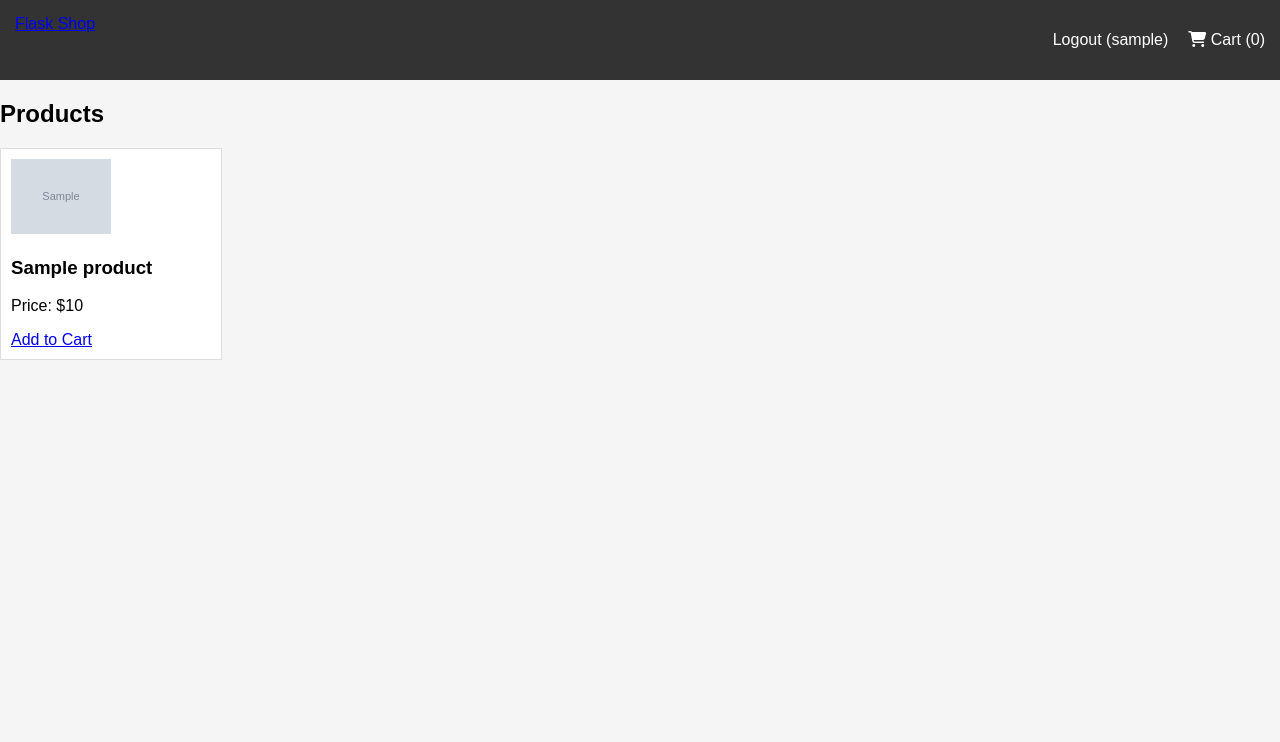
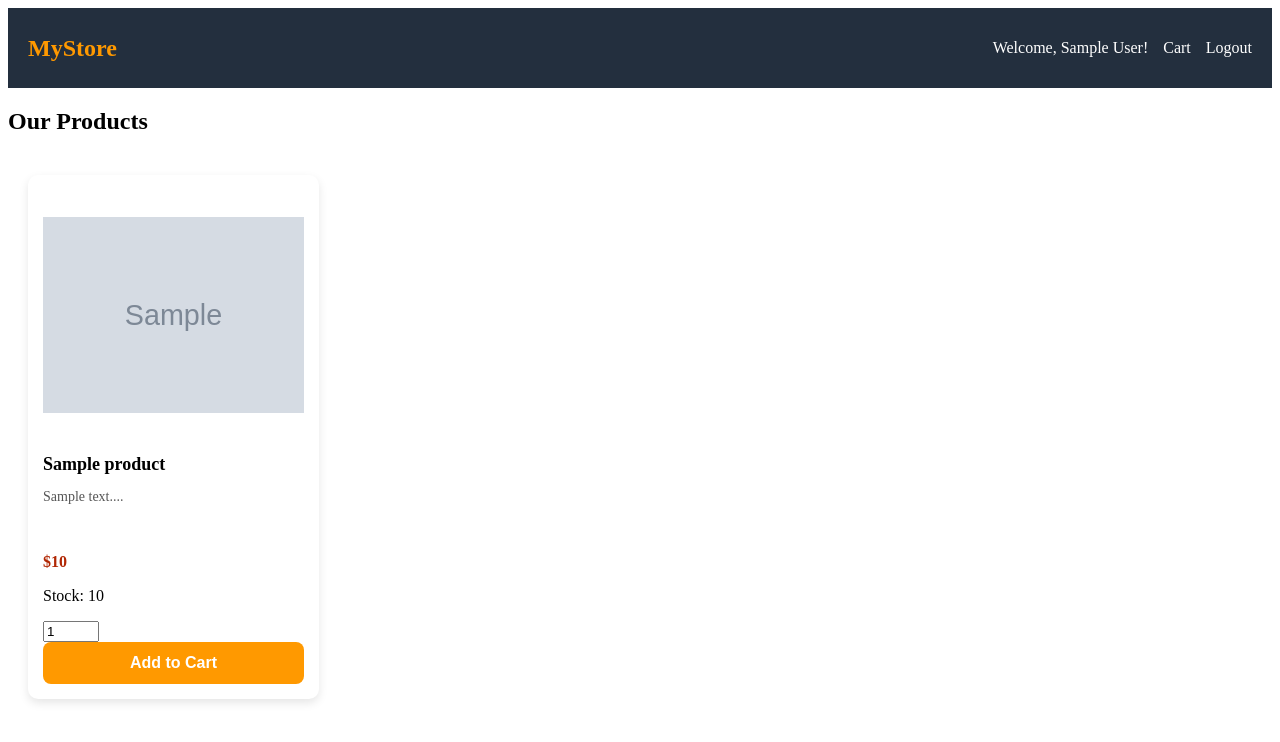
Before and after one commit to Al-Scripting/Database-Project-Amazone, a Flask app: template templates/index.html in a window 1280 px wide. Shown: the top 742 px of the page. Run offline with Flask 3, Linux system fonts and the light colour scheme; the visitor is signed in with stand-in values (Sample User, id 1); tables that the repository leaves empty or names only in its code hold one stand-in row (values such as "Sample post"); the template is opened without the code that fills it: most values are stand-ins (such as "Sample title", 1, 10 or a date in 2020); grey boxes marked "Sample" are stand-in pictures; some libraries are stand-ins or nearby versions.

Commit message:
Broken Cart Issue

```diff
--- a/app.py
+++ b/app.py
@@ -1,89 +1,97 @@
 import requests
+import random
 from flask import Flask, render_template, request, redirect, url_for, session
-from flask import Flask
 from flask_mysqldb import MySQL
-from static.scripts.forms import LoginForm, RegistrationForm  # Import your form classes
-from flask import render_template, redirect, url_for, session
+import MySQLdb.cursors
 from werkzeug.security import generate_password_hash, check_password_hash
-from flask import Flask
-from flask_mysqldb import MySQL
-from flask import Flask, render_template, request, redirect, url_for, session
+from flask import flash
+from flask import jsonify
 
 
 app = Flask(__name__)
 
-# ✅ Add this secret key to fix the error
-app.config['SECRET_KEY'] = '3322c2e1203a075eb7e8b668c1198b3e4876dd02ac8fb4cd4810fdace2d24a4a'  # Replace with a secure key
+# ✅ Secure secret key
+app.config['SECRET_KEY'] = '3322c2e1203a075eb7e8b668c1198b3e4876dd02ac8fb4cd4810fdace2d24a4a'
 
-
-
-# MySQL configuration for PythonAnywhere
+# ✅ MySQL Configuration
 app.config['MYSQL_HOST'] = 'Envy123.mysql.pythonanywhere-services.com'
 app.config['MYSQL_USER'] = 'Envy123'
-app.config['MYSQL_PASSWORD'] = 'Pa$$w0rd2025'  # Your MySQL password
-app.config['MYSQL_DB'] = 'Envy123$Amazone'  # Replace with your actual database name
+app.config['MYSQL_PASSWORD'] = 'Pa$$w0rd2025'
+app.config['MYSQL_DB'] = 'Envy123$Amazone'
 
 mysql = MySQL(app)
 
-
+# ------------------ USER AUTHENTICATION -------------------------------
 @app.route('/register', methods=['GET', 'POST'])
 def register():
     msg = ""
+
     if request.method == 'POST':
-        username = request.form['username']
-        email = request.form['email']
-        password = request.form['password']
+        name = request.form.get('name')
+        email = request.form.get('email')
+        address = request.form.get('address')
+        password = request.form.get('password')
 
-        hashed_pw = generate_password_hash(password)  # ✅ Ensure password is hashed
+        if not name or not email or not address or not password:
+            msg = "All fields are required!"
+            return render_template('register.html', msg=msg)  # 🔥 Make sure to return a response
+
+        hashed_pw = generate_password_hash(password)
 
         cur = mysql.connection.cursor()
-        cur.execute("SELECT id FROM users WHERE username=%s", (username,))
+        cur.execute("SELECT UserID FROM User WHERE Email=%s", (email,))
         existing_user = cur.fetchone()
 
         if existing_user:
             msg = "Account already exists!"
         else:
-            cur.execute("INSERT INTO users (username, email, password) VALUES (%s, %s, %s)",
-                        (username, email, hashed_pw))  # ✅ Store hashed password
+            cur.execute("INSERT INTO User (Name, Email, Address, Password) VALUES (%s, %s, %s, %s)",
+                        (name, email, address, hashed_pw))
             mysql.connection.commit()
-            msg = "You have successfully registered!"
+            cur.close()
+            return redirect(url_for('login'))  # ✅ Redirect to login after success
 
         cur.close()
-    return render_template('register.html', msg=msg)
+
+    return render_template('register.html', msg=msg)  # ✅ Always return a response
+
 
 @app.route('/login', methods=['GET', 'POST'])
 def login():
     msg = ""
+
     if request.method == 'POST':
-        username = request.form['username']
-        password = request.form['password']
+        username = request.form.get('username')  # ✅ Match form field
+        password = request.form.get('password')
 
-        cur = mysql.connection.cursor()
-        cur.execute("SELECT id, username, password FROM users WHERE username=%s", (username,))
+
+        if not username or not password:
+            msg = "All fields are required!"
+            return render_template('login.html', msg=msg)
+
+        cur = mysql.connection.cursor(MySQLdb.cursors.DictCursor)
+        cur.execute("SELECT UserID, Name, Password FROM User WHERE Name=%s", (username,))  # ✅ Match field name
         user = cur.fetchone()
         cur.close()
 
         if user:
-            stored_password = user[2]  # Assuming password is the third column
+            stored_password = user["Password"]
+            print(f"Stored Hash: {stored_password}")  # ✅ Debugging
 
-            print("Entered Password:", password)
-            print("Stored Hash:", stored_password)
-
-            if check_password_hash(stored_password, password):  # ✅ Verify hashed password
+            if check_password_hash(stored_password, password):
                 print("✅ Password matches!")
                 session['loggedin'] = True
-                session['user_id'] = user[0]
-                session['username'] = user[1]
+                session['user_id'] = user["UserID"]
+                session['username'] = user["Name"]
                 return redirect(url_for('products'))
             else:
                 print("❌ Password does NOT match!")
                 msg = "Incorrect username or password."
         else:
+            print("❌ User not found!")
             msg = "User not found."
 
     return render_template('login.html', msg=msg)
-
-
 
 
 
@@ -94,54 +102,198 @@ def logout():
     session.pop('username', None)
     return redirect(url_for('login'))
 
+# -------------------------- PRODUCTS -----------------------------------
+
+@app.route('/fetch_products')
+def fetch_products():
+    res = requests.get('https://fakestoreapi.com/products')
+    products = res.json()
+
+    cur = mysql.connection.cursor()
+
+    for product in products:
+        cur.execute("SELECT COUNT(*) FROM Item WHERE Name=%s", (product['title'],))
+        count = cur.fetchone()[0]
+
+        if count == 0:
+            cur.execute(
+                "INSERT INTO Item (Name, Description, Price, Stock, ImageURL) VALUES (%s, %s, %s, %s, %s)",
+                (product['title'], product['description'], product['price'], random.randint(5, 20), product['image'])
+            )
+
+    mysql.connection.commit()
+    cur.close()
+    return "Products stored in database"
 
 @app.route('/')
 @app.route('/products')
 def products():
-    # Fetch product list from FakeStoreAPI
-    res = requests.get('https://fakestoreapi.com/products')  # Use requests.get()
-    product_list = res.json()  # parse JSON into Python list of dicts
+    cur = mysql.connection.cursor(MySQLdb.cursors.DictCursor)  # Use DictCursor for dictionaries
+    cur.execute("SELECT * FROM Item")
+    product_list = cur.fetchall()
+    cur.close()
+
+    print("Product List:", product_list)  # Debugging line
+
+    if not product_list:
+        print("❌ No products found in the database!")
+        return "No products available."
+
     return render_template('index.html', products=product_list)
 
 
-@app.route('/add_to_cart/<int:pid>')
+
+
+# ----------------------- CART FUNCTIONALITY ----------------------------
+@app.route('/add_to_cart/<int:pid>', methods=['POST'])
 def add_to_cart(pid):
     if 'loggedin' not in session:
         return redirect(url_for('login'))
+
     user_id = session['user_id']
+    quantity = request.form.get('quantity', type=int, default=1)  # Ensure quantity is an integer
+
     cur = mysql.connection.cursor()
-    # Check if this product is already in cart for this user
-    cur.execute("SELECT quantity FROM cart WHERE user_id=%s AND product_id=%s", (user_id, pid))
+
+    # Get available stock
+    cur.execute("SELECT Stock FROM Item WHERE ItemID=%s", (pid,))
+    stock_result = cur.fetchone()
+
+    if not stock_result:
+        return jsonify({"error": "Item not found"}), 400
+
+    available_stock = stock_result[0]
+
+    if quantity > available_stock:
+        return jsonify({"error": f"Only {available_stock} items available!"}), 400
+
+    # Check if item is already in cart
+    cur.execute("SELECT Quantity FROM Cart WHERE UserID=%s AND ItemID=%s", (user_id, pid))
     result = cur.fetchone()
+
     if result:
-        # If already in cart, update quantity (+1)
-        cur.execute("UPDATE cart SET quantity = quantity + 1 WHERE user_id=%s AND product_id=%s", (user_id, pid))
+        current_quantity = result[0]
+        if current_quantity + quantity > available_stock:
+            return jsonify({"error": f"Only {available_stock} items available!"}), 400
+
+        cur.execute("UPDATE Cart SET Quantity = Quantity + %s WHERE UserID=%s AND ItemID=%s",
+                    (quantity, user_id, pid))
     else:
-        # If not in cart, insert new record with quantity 1
-        cur.execute("INSERT INTO cart(user_id, product_id, quantity) VALUES (%s, %s, %s)",
-                    (user_id, pid, 1))
+        cur.execute("INSERT INTO Cart(UserID, ItemID, Quantity) VALUES (%s, %s, %s)",
+                    (user_id, pid, quantity))
+
+    # Reduce stock in Item table
+    cur.execute("UPDATE Item SET Stock = Stock - %s WHERE ItemID=%s", (quantity, pid))
+
     mysql.connection.commit()
+    cur.close()
+
+    if request.headers.get('X-Requested-With') == 'XMLHttpRequest':
+        return jsonify({"message": "Item added to cart!"})
+
+    flash("Item added to cart!", "success")
+    return redirect(url_for('cart'))
+
+
+@app.route('/update_cart/<int:cart_id>', methods=['POST'])
+def update_cart(cart_id):
+    if 'loggedin' not in session:
+        return redirect(url_for('login'))
+
+    new_quantity = int(request.form.get('quantity'))
+    user_id = session['user_id']
+
+    cur = mysql.connection.cursor(MySQLdb.cursors.DictCursor)
+
+    # Get the current quantity in the cart and item stock
+    cur.execute("""
+        SELECT Cart.Quantity, Item.Stock, Item.ItemID
+        FROM Cart
+        JOIN Item ON Cart.ItemID = Item.ItemID
+        WHERE Cart.CartID = %s AND Cart.UserID = %s
+    """, (cart_id, user_id))
+
+    item = cur.fetchone()
+
+    if item:
+        current_quantity = item["Quantity"]
+        stock = item["Stock"]
+        item_id = item["ItemID"]
+
+        if new_quantity < 1:
+            # Remove item if quantity is set to zero or below
+            cur.execute("DELETE FROM Cart WHERE CartID = %s", (cart_id,))
+            cur.execute("UPDATE Item SET Stock = Stock + %s WHERE ItemID = %s", (current_quantity, item_id))
+            flash("Item removed from cart!", "success")
+        elif new_quantity > stock + current_quantity:
+            flash(f"Cannot update: Only {stock + current_quantity} available!", "error")
+        else:
+            difference = current_quantity - new_quantity
+            cur.execute("UPDATE Cart SET Quantity = %s WHERE CartID = %s AND UserID = %s",
+                        (new_quantity, cart_id, user_id))
+            cur.execute("UPDATE Item SET Stock = Stock + %s WHERE ItemID = %s", (difference, item_id))
+            flash("Cart updated successfully!", "success")
+
+        mysql.connection.commit()
+    else:
+        flash("Item not found in cart.", "error")
+
     cur.close()
     return redirect(url_for('cart'))
 
 
-@app.route('/cart', methods=['GET', 'POST'])
+
+@app.route('/remove_from_cart/<int:cart_id>', methods=['GET'])
+def remove_from_cart(cart_id):
+    if 'loggedin' not in session:
+        return redirect(url_for('login'))
+
+    user_id = session['user_id']
+    cur = mysql.connection.cursor(MySQLdb.cursors.DictCursor)
+
+    # Get the item being removed
+    cur.execute("SELECT ItemID, Quantity FROM Cart WHERE CartID=%s AND UserID=%s", (cart_id, user_id))
+    item = cur.fetchone()
+
+    if item:
+        item_id = item["ItemID"]
+        quantity_removed = item["Quantity"]
+
+        # Restore stock when an item is removed
+        cur.execute("UPDATE Item SET Stock = Stock + %s WHERE ItemID=%s", (quantity_removed, item_id))
+        cur.execute("DELETE FROM Cart WHERE CartID=%s", (cart_id,))
+        mysql.connection.commit()
+
+    cur.close()
+    flash("Item removed from cart!", "success")
+    return redirect(url_for('cart'))
+
+
+
+@app.route('/cart')
 def cart():
     if 'loggedin' not in session:
         return redirect(url_for('login'))
+
     user_id = session['user_id']
-    cur = mysql.connection.cursor()
-    # Join cart with products table to get product details (if product table exists)
-    cur.execute("""SELECT cart.id, cart.product_id, cart.quantity, products.title, products.price
-                  FROM cart JOIN products ON cart.product_id = products.id
-                  WHERE cart.user_id = %s""", (user_id,))
+    cur = mysql.connection.cursor(MySQLdb.cursors.DictCursor)
+
+    # ✅ Fix: Include Item.Stock in the query so Jinja2 can access it
+    cur.execute("""
+        SELECT Cart.CartID, Item.ItemID, Item.Name, Item.Price, Item.ImageURL, Cart.Quantity, Item.Stock
+        FROM Cart
+        JOIN Item ON Cart.ItemID = Item.ItemID
+        WHERE Cart.UserID = %s
+    """, (user_id,))
+
     items = cur.fetchall()
     cur.close()
-    # Calculate total
-    total_price = sum(item['price'] * item['quantity'] for item in items)
+
+    total_price = sum(item['Price'] * item['Quantity'] for item in items)
+
     return render_template('cart.html', items=items, total=total_price)
 
+# ----------------------- RUN FLASK APPLICATION -------------------------
 
-# Run Flask Application
 if __name__ == '__main__':
     app.run(debug=True)
--- /dev/null
+++ b/static/scripts/modal.js
@@ -0,0 +1,73 @@
+function openModal(id, title, description, price, stock, image) {
+    const modal = document.getElementById("product-modal");
+    modal.classList.add("show");
+
+    document.getElementById("modal-image").src = image;
+    document.getElementById("modal-title").innerText = title;
+    document.getElementById("modal-description").innerText = description;
+    document.getElementById("modal-price").innerText = `$${price}`;
+    document.getElementById("modal-stock").innerText = stock > 0 ? `Stock: ${stock}` : "Sold Out";
+
+    const quantityInput = document.getElementById("modal-quantity");
+    quantityInput.value = 1;
+    quantityInput.max = stock;
+
+    const modalCartBtn = document.getElementById("modal-add-to-cart");
+    modalCartBtn.onclick = function () {
+        addToCart(id, quantityInput.value);
+    };
+}
+
+
+// Close modal
+function closeModal() {
+    const modal = document.getElementById("product-modal");
+    modal.classList.remove("show");
+}
+
+// Close modal on outside click
+document.addEventListener("click", function (event) {
+    const modal = document.getElementById("product-modal");
+    if (event.target === modal) {
+        closeModal();
+    }
+});
+
+function addToCart(productId, quantity) {
+    fetch(`/add_to_cart/${productId}`, {
+        method: "POST",
+        headers: {
+            "Content-Type": "application/x-www-form-urlencoded",
+            "X-Requested-With": "XMLHttpRequest"
+        },
+        body: `quantity=${quantity}`
+    })
+    .then(response => response.json())
+    .then(data => {
+        if (data.message) {
+            showNotification(data.message, "success");
+            document.getElementById(`stock-${productId}`).innerText = data.sold_out ? "Sold Out" : data.new_stock;
+            closeModal();
+        } else {
+            showNotification(data.error, "error");
+        }
+    })
+    .catch(error => {
+        console.error("Error:", error);
+        showNotification("Failed to connect to the server!", "error");
+    });
+}
+
+function showNotification(message, type = "success") {
+    const container = document.getElementById("notification-container");
+    const notification = document.createElement("div");
+
+    notification.className = `notification ${type}`;
+    notification.innerText = message;
+
+    container.appendChild(notification);
+
+    setTimeout(() => {
+        notification.remove();
+    }, 3000);
+}
--- a/static/style/base.css
+++ b/static/style/base.css
@@ -1,62 +1,255 @@
-/* static/style.css */
-body {
-    font-family: Arial, sans-serif;
-    margin: 0;
-    padding: 0;
-    background: #f5f5f5;
+/* ================= HEADER STYLES ================= */
+header {
+    background: #232F3E;
+    color: #fff;
+    display: flex;
+    justify-content: space-between;
+    align-items: center;
+    padding: 15px 20px;
 }
 
-.navbar {
-    background: #333;
-    color: white;
-    padding: 15px;
-    display: flex;
-    justify-content: space-between;
-}
-
-.nav-links {
-    list-style: none;
-    display: flex;
-    gap: 20px;
-}
-
-.nav-links li {
-    display: inline;
-}
-
-.nav-links a {
-    color: white;
+.logo a {
+    color: #FF9900;
+    font-size: 24px;
+    font-weight: bold;
     text-decoration: none;
 }
 
-.products {
+nav ul {
+    list-style: none;
     display: flex;
-    flex-wrap: wrap;
+    gap: 15px;
+}
+
+nav ul li a {
+    color: #fff;
+    text-decoration: none;
+    font-size: 16px;
+}
+
+/* ================= PRODUCT GRID ================= */
+.product-container {
+    display: grid;
+    grid-template-columns: repeat(auto-fill, minmax(280px, 1fr)); /* Fixes 5th item issue */
     gap: 20px;
+    padding: 20px;
+    position: relative;
+    z-index: 1;
 }
 
 .product-card {
     background: white;
-    padding: 10px;
-    border: 1px solid #ddd;
-    width: 200px;
+    border-radius: 10px;
+    padding: 15px;
+    box-shadow: 0px 4px 10px rgba(0, 0, 0, 0.1);
+    transition: transform 0.3s ease;
+    cursor: pointer;
+    pointer-events: auto;
+    position: relative;
+    z-index: 2;
 }
 
-table {
-    width: 100%;
-    background: white;
-    border-collapse: collapse;
+.product-card:hover {
+    transform: scale(1.05);
 }
 
-th, td {
-    border: 1px solid #ddd;
-    padding: 8px;
+.product-image {
+    width: 100%;
+    height: 250px;
+    object-fit: contain;
 }
 
-button {
-    background: #28a745;
-    color: white;
-    padding: 5px 10px;
-    border: none;
+.product-title {
+    font-size: 18px;
+    font-weight: bold;
+    margin: 10px 0;
+}
+
+.product-description {
+    font-size: 14px;
+    color: #555;
+    height: 50px;
+    overflow: hidden;
+    text-overflow: ellipsis;
+}
+
+.read-more {
+    color: #FF9900;
+    font-size: 14px;
     cursor: pointer;
 }
+
+.product-price {
+    font-size: 16px;
+    font-weight: bold;
+    color: #B12704;
+    margin: 5px 0;
+}
+
+.add-to-cart {
+    background: #FF9900;
+    color: white;
+    border: none;
+    pointer-events: auto !important;
+    padding: 10px;
+    width: 100%;
+    border-radius: 5px;
+    cursor: pointer;
+    transition: background 0.3s ease;
+}
+
+.add-to-cart:hover {
+    background: #CC7A00;
+}
+
+/* ================= MODAL STYLES ================= */
+.modal {
+    display: none;
+    position: fixed;
+    z-index: 1000;
+    left: 0;
+    top: 0;
+    width: 100%;
+    height: 100%;
+    background: rgba(0, 0, 0, 0.85); /* Darker background */
+    backdrop-filter: blur(8px);
+    align-items: center;
+    justify-content: center;
+    transition: opacity 0.3s ease, transform 0.3s ease;
+}
+
+/* When modal is active */
+.modal.show {
+    display: flex;
+    opacity: 1;
+}
+
+/* Modal Content */
+.modal-content {
+    background: white;
+    padding: 20px;
+    width: 90%;
+    max-width: 600px;
+    border-radius: 12px;
+    position: relative;
+    animation: fadeInUp 0.3s ease-out;
+}
+/* Close Button */
+.close-modal {
+    position: absolute;
+    top: 12px;
+    right: 12px;
+    font-size: 22px;
+    cursor: pointer;
+    color: #555;
+    transition: color 0.3s;
+}
+
+.close-modal:hover {
+    color: #FF9900;
+}
+
+/* Product Image */
+#modal-image {
+    width: 100%;
+    max-height: 300px;
+    object-fit: contain;
+    border-radius: 8px;
+    margin-bottom: 15px;
+}
+
+/* Modal Title */
+#modal-title {
+    font-size: 22px;
+    font-weight: bold;
+    text-align: center;
+    color: #232F3E;
+    margin-bottom: 10px;
+}
+
+/* Modal Description */
+#modal-description {
+    font-size: 16px;
+    text-align: center;
+    color: #555;
+    margin-bottom: 15px;
+}
+
+/* Price */
+#modal-price {
+    font-size: 18px;
+    font-weight: bold;
+    color: #B12704;
+    margin-bottom: 10px;
+}
+
+/* Stock */
+#modal-stock {
+    font-size: 14px;
+    color: #777;
+    margin-bottom: 15px;
+}
+
+/* Add to Cart Button */
+.add-to-cart {
+    background: #FF9900;
+    color: white;
+    border: none;
+    padding: 12px;
+    width: 100%;
+    border-radius: 8px;
+    font-size: 16px;
+    font-weight: bold;
+    cursor: pointer;
+    transition: background 0.3s ease;
+}
+
+.add-to-cart:hover {
+    background: #CC7A00;
+}
+
+/* ================= ANIMATIONS ================= */
+@keyframes fadeInUp {
+    from {
+        opacity: 0;
+        transform: translateY(20px);
+    }
+    to {
+        opacity: 1;
+        transform: translateY(0);
+    }
+}
+
+
+/* ================= NOTIFICATION DESIGN ================= */
+#notification-container {
+    position: fixed;
+    top: 20px;
+    right: 20px;
+    z-index: 1000;
+    display: flex;
+    flex-direction: column;
+    gap: 10px;
+}
+
+.notification {
+    position: fixed;
+    top: 20px;
+    right: 20px;
+    padding: 10px 20px;
+    color: white;
+    border-radius: 5px;
+    background: green;
+    opacity: 0.9;
+    transition: opacity 0.3s;
+}
+
+.notification.error {
+    background: #dc3545; /* Red for errors */
+}
+
+@keyframes fadeOut {
+    0% { opacity: 1; }
+    70% { opacity: 1; }
+    100% { opacity: 0; transform: translateY(-20px); }
+}
--- a/templates/base.html
+++ b/templates/base.html
@@ -1,35 +1,37 @@
-<!-- templates/base.html -->
 <!DOCTYPE html>
 <html lang="en">
 <head>
     <meta charset="UTF-8">
     <meta name="viewport" content="width=device-width, initial-scale=1.0">
-    <title>Flask Shop</title>
+    <title>My Store</title>
     <link rel="stylesheet" href="/static/style/base.css">
-    <script src="https://kit.fontawesome.com/a076d05399.js" crossorigin="anonymous"></script>
 </head>
 <body>
+    <header>
+        <div class="logo">
+            <a href="{{ url_for('products') }}">MyStore</a>
+        </div>
+        <nav>
+            <ul>
+                {% if 'loggedin' in session %}
+                    <li>Welcome, {{ session['username'] }}!</li>
+                    <li><a href="{{ url_for('cart') }}">Cart</a></li>
+                    <li><a href="{{ url_for('logout') }}">Logout</a></li>
+                {% else %}
+                    <li><a href="{{ url_for('login') }}">Login</a></li>
+                    <li><a href="{{ url_for('register') }}">Register</a></li>
+                    <li><a href="{{ url_for('cart') }}">Cart</a></li>
+                {% endif %}
+            </ul>
+        </nav>
+    </header>
 
-    <nav class="navbar">
-        <a href="{{ url_for('products') }}" class="brand">Flask Shop</a>
-        <ul class="nav-links">
-            {% if session.get('loggedin') %}
-                <li><a href="{{ url_for('logout') }}">Logout ({{ session['username'] }})</a></li>
-            {% else %}
-                <li><a href="{{ url_for('login') }}">Login</a></li>
-                <li><a href="{{ url_for('register') }}">Register</a></li>
-            {% endif %}
-            <li>
-                <a href="{{ url_for('cart') }}">
-                    <i class="fas fa-shopping-cart"></i> Cart ({{ session.get('cart_count', 0) }})
-                </a>
-            </li>
-        </ul>
-    </nav>
+    <div id="notification-container"></div>
 
-    <div class="content">
+
+
+    <main>
         {% block content %}{% endblock %}
-    </div>
-
+    </main>
 </body>
 </html>
--- a/templates/index.html
+++ b/templates/index.html
@@ -1,16 +1,61 @@
-<!-- templates/index.html -->
 {% extends "base.html" %}
 
+{% block title %}Product Listings{% endblock %}
+
 {% block content %}
-<h2>Products</h2>
-<div class="products">
+<h2 class="text-center">Our Products</h2>
+
+<div class="product-container">
     {% for product in products %}
     <div class="product-card">
-        <img src="{{ product['image'] }}" alt="{{ product['title'] }}" width="100">
-        <h3>{{ product['title'] }}</h3>
-        <p>Price: ${{ product['price'] }}</p>
-        <a href="{{ url_for('add_to_cart', pid=product['id']) }}" class="btn">Add to Cart</a>
+        <img src="{{ product['ImageURL'] }}" class="product-image"
+        alt="{{ product['Name'] }}"
+        onclick="openModal(
+            '{{ product['ItemID'] }}',
+            '{{ product['Name'] | escape }}',
+            '{{ product['Description'] | escape }}',
+            '{{ product['Price'] }}',
+            '{{ product['Stock'] }}',
+            '{{ product['ImageURL'] }}'
+         )">
+
+        <h3 class="product-title">{{ product.get('Name', 'Unknown') }}</h3>
+        <p class="product-description">{{ product.get('Description', '')[:80] }}...</p>
+        <p class="product-price">${{ product.get('Price', '0') }}</p>
+        <p>Stock: <span id="stock-{{ product.get('ItemID', '0') }}">{{ product.get('Stock', '0') }}</span></p>
+
+        {% if product['Stock'] > 0 %}
+        <form action="{{ url_for('add_to_cart', pid=product['ItemID']) }}" method="POST">
+            <input type="number" name="quantity" min="1" max="{{ product['Stock'] }}" value="1">
+            <button type="submit" class="add-to-cart">Add to Cart</button>
+        </form>
+        {% else %}
+        <button class="sold-out" disabled>Sold Out</button>
+        {% endif %}
     </div>
     {% endfor %}
+
 </div>
+
+<!-- Product Modal -->
+<div id="product-modal" class="modal">
+    <div class="modal-content">
+        <span class="close-modal" onclick="closeModal()">&times;</span>
+        <img id="modal-image" src="" class="product-image" alt="">
+        <h3 id="modal-title"></h3>
+        <p id="modal-description"></p>
+        <p id="modal-price" class="product-price"></p>
+        <p id="modal-stock"></p>
+
+        <label for="modal-quantity">Quantity:</label>
+        <input type="number" id="modal-quantity" value="1" min="1" max="10">
+
+        <button id="modal-add-to-cart">Add to Cart</button>
+    </div>
+</div>
+
+<script src="/static/scripts/modal.js"></script>
+
+
+<div id="notification-container"></div>
 {% endblock %}
```
Also changed, not shown: templates/cart.html (+7 -7 lines), templates/register.html (+7 -5 lines).
